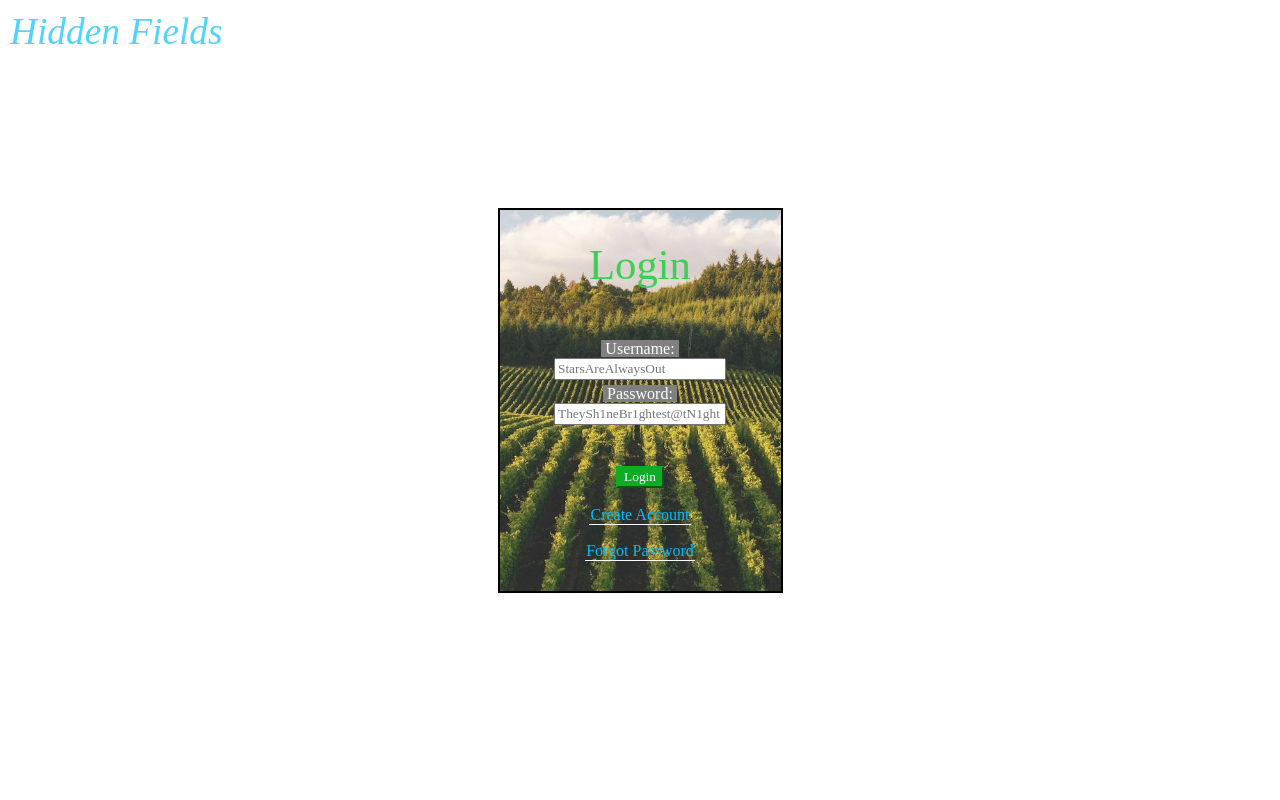
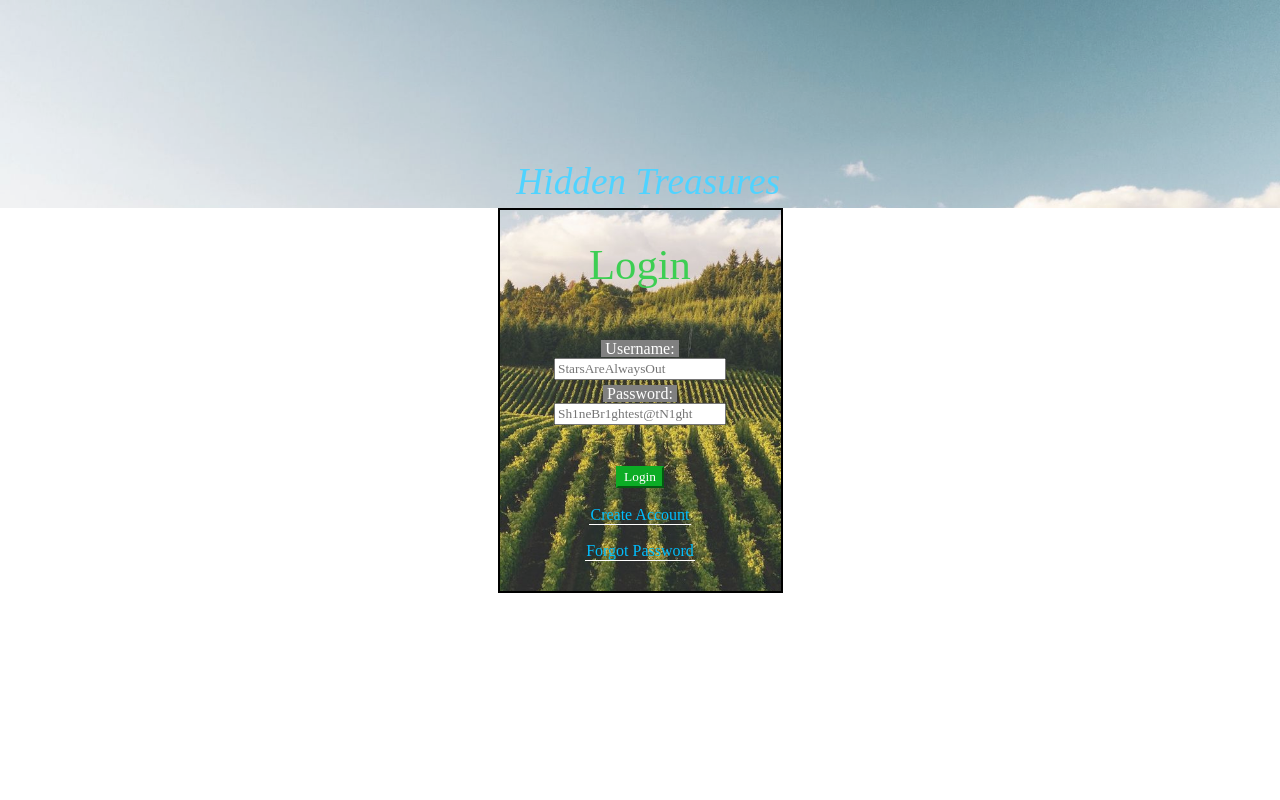
Before and after one commit to paulmeddaugh/Hidden-Treasures, a PHP site: page / in a window 1280 px wide. Run offline with PHP 8.4, Linux system fonts and the light colour scheme.

Commit message:
Changed website title to 'Hidden Treasures'

```diff
--- a/index.html
+++ b/index.html
@@ -3,29 +3,28 @@
     <head>
         <meta charset = "utf-8" />
         <meta name="viewport" content="width=device-width, initial-scale=1">
-        <title> Hidden Fields </title>
+        <title> Hidden Treasures </title>
         <link rel="stylesheet" href="./styles/Login.css">
+        <link rel="icon" href="./resources/icon.png">
         <script src="./scripts/Login.js"></script>
         <script src="./scripts/header.js"></script>
     </head>
   <body>
-    <div class="title">Hidden Fields</div>
     <div id="left"></div>
     <div id="top"></div>
-    <main onmouseenter="mouseEnterMain()" onmouseleave="mouseLeaveMain()">
+    <main onmouseenter="mouseHoverMain(event)" onmouseleave="mouseHoverMain(event)">
+      <h1 class="title">Hidden Treasures</h1>
       <div>
         <h1> Login </h1>
         <br />
-        <form onsubmit = "return chkIfAllFieldsEntered(event)">
+        <form onsubmit="return chkIfAllFieldsEntered(event)">
           <div class = "inputRow">
             <label> &nbsp;Username:&nbsp; </label>
-            <input type = "text" id = "Username" class = "text" placeholder="StarsAreAlwaysOut"
-            onmouseenter="mouseEnterInput()" onmouseleave="mouseLeaveInput()"/>
+            <input type="text" id="Username" name="username" class="text" placeholder="StarsAreAlwaysOut"/>
           </div>
           <div class = "inputRow">
             <label> &nbsp;Password:&nbsp; </label>
-            <input type = "password" id = "Password" class = "text" placeholder="TheySh1neBr1ghtest@tN1ght"
-            onmouseenter="mouseEnterInput()" onmouseleave="mouseLeaveInput()"/>
+            <input type="password" id="Password" name="password" class="text" placeholder="Sh1neBr1ghtest@tN1ght"/>
           </div>
           <br />
           <br />
--- a/pages/AccountInformation.html
+++ b/pages/AccountInformation.html
@@ -2,11 +2,12 @@
 <html lang = "en">
 	<head>
 		<meta charset = "utf-8" />
-		<title> Hidden Fields - Account Information </title>
+		<title> Hidden Treasures - Account Information </title>
 		<meta name="viewport" content="width=device-width, initial-scale=1">
 		<link rel="stylesheet" href="../styles/menu.css">
 		<script src="../scripts/header.js"></script>
 		<script src="../scripts/infoBox.js"></script>
+		<link rel="icon" href="./resources/icon.png">
 		<link rel="stylesheet" href="../styles/AccountInformation.css">
 		<script src = "../scripts/AccountInformation.js"></script>
 	</head>
--- a/pages/SomethingToSell.html
+++ b/pages/SomethingToSell.html
@@ -1,11 +1,12 @@
 <!DOCTYPE html>
 <html lang = "en">
 	<head>
-		<title> Hidden Fields - Sell Something </title>
 		<meta charset = "utf-8" content-type="utf-8" />
+		<title> Hidden Treasures - Sell Something </title>
 		<meta name="viewport" content="width=device-width, initial-scale=1">
 		<link rel="stylesheet" href="../styles/SomethingToSell.css">
 		<link rel="stylesheet" href="../styles/menu.css">
+		<link rel="icon" href="./resources/icon.png">
 		<script src="../scripts/header.js"></script>
 		<script src="../scripts/infoBox.js"></script>
 		<script src = "../scripts/SomethingToSell.js"></script>
--- a/pages/addInventory.html
+++ b/pages/addInventory.html
@@ -3,9 +3,10 @@
 	<head>
 		<meta charset = "utf-8" />
 		<meta name="viewport" content="width=device-width, initial-scale=1">
-		<title> Hidden Fields - Add Inventory </title>
+		<title> Hidden Treasures - Add Inventory </title>
 		<link rel="stylesheet" href="../styles/menu.css">
 		<link rel="stylesheet" href="../styles/addToInventory.css">
+		<link rel="icon" href="./resources/icon.png">
 		<script src="../scripts/header.js"></script>
 		<script src="../scripts/infoBox.js"></script>
 		<script src="../scripts/addInventory.js"></script>
--- a/pages/createUser.html
+++ b/pages/createUser.html
@@ -8,8 +8,9 @@
 	<head>
 		<meta charset = "utf-8" />
 		<meta name="viewport" content="width=device-width, initial-scale=1">
-		<title> Hidden Fields - Create User </title>
+		<title> Hidden Treasures - Create User </title>
 		<link rel="stylesheet" href="../styles/createUser.css">
+		<link rel="icon" href="./resources/icon.png">
 		<script src="../scripts/createUser.js"></script>
 		<script src="../scripts/header.js"></script>
 	</head>
--- a/pages/exchange.html
+++ b/pages/exchange.html
@@ -3,10 +3,11 @@
 <html lang = "en">
 <head>
 	<meta charset = "utf-8" />
-	<title> Hidden Fields - Exchange </title>
+	<title> Hidden Treasures - Exchange </title>
 	<meta name="viewport" content="width=device-width, initial-scale=1">
 	<link rel="stylesheet" href="../styles/menu.css">
 	<link rel="stylesheet" href="../styles/exchange.css">
+	<link rel="icon" href="./resources/icon.png">
 	<script src="../scripts/header.js"></script>
 	<script src="../scripts/infoBox.js"></script>
 	<script src="../scripts/exchange.js"></script>
--- a/pages/remind.html
+++ b/pages/remind.html
@@ -7,9 +7,10 @@
 <html lang = "en">
 	<head>
 		<meta charset = "utf-8" />
-		<title> Hidden Fields - Remind </title>
+		<title> Hidden Treasures - Remind </title>
 		<meta name="viewport" content="width=device-width, initial-scale=1">
 		<link rel="stylesheet" href="../styles/remind.css">
+		<link rel="icon" href="./resources/icon.png">
 		<script type = "text/javascript" src="../scripts/remind.js"></script>
 	</head>
 	<body>
--- a/pages/userBalance.html
+++ b/pages/userBalance.html
@@ -8,9 +8,10 @@
 	<head>
 		<meta charset = "utf-8" />
 		<meta name="viewport" content="width=device-width, initial-scale=1">
-		<title> Hidden Fields - Add to Balance </title>
+		<title> Hidden Treasures - Add to Balance </title>
 		<link rel="stylesheet" href="../styles/menu.css">
 		<link rel="stylesheet" href="../styles/userBalance.css">
+		<link rel="icon" href="./resources/icon.png">
 		<script src="../scripts/userBalance.js"></script>
 	</head>
 	<body onload = "displayUser()">
--- a/php/Login.php
+++ b/php/Login.php
@@ -17,7 +17,7 @@
 
 	if (!$result) {
 		print "Error - the query could not be executed" .
-		mysqli_error();
+		mysqli_error($db);
 		exit;
 	}
 
--- a/scripts/Login.js
+++ b/scripts/Login.js
@@ -7,24 +7,23 @@ function chkIfAllFieldsEntered(event) {
 	if (username.value == "" || password.value == "") {
 		if (username.value == "" && password.value == "") {
 			alert("Please enter both your username and password.");
+			return false;
 		} else if (username.value != "" && password.value == "") {
 			alert("Please enter your password.");
 			password.focus();
-			password.select();
+			return false;
 		} else if (username.value == "" && password.value != "") {
 			alert("Please enter your username.");
 			username.focus();
-			username.select();
+			return false;
 		}
 	} else {
 		//database query
 		var xhr = new XMLHttpRequest();
-		xhr.onreadystatechange = function () {
-			if (xhr.readyState == 4 && xhr.status == 200) {
-			var result = xhr.responseText;
-			var jsonData = JSON.parse(result);
-
-			var rowCount = jsonData.length;
+		xhr.onload = function () {
+			let result = xhr.responseText;
+			let jsonData = JSON.parse(result);
+			let rowCount = jsonData.length;
 
 			if (rowCount > 0) {
 				for (var i = 0; i < rowCount; i++) {
@@ -37,41 +36,41 @@ function chkIfAllFieldsEntered(event) {
 					sessionStorage.setItem('username', rowdata.username);
 					sessionStorage.setItem('nameu', rowdata.nameu);
 					sessionStorage.setItem('balance', rowdata.balance);
-						window.open("./pages/exchange.html", '_self');
+					window.location.href = "./pages/exchange.html";
 				} else {
 					alert("Invalid username/password.");
+				}
+			}
+		}
+		xhr.open("GET", "./php/Login.php?username=" + username.value + "&password="+ password.value, true);
+		xhr.send();
 		return false;
 	}
 }
-			}
-		}
-		xhr.open("GET", "./php/Login.php?username=" + username.value + "&password="+ password.value);//
-		xhr.send();
-	}
+
+/** Script for difficult styling when hovering in main.
+ *
+ * @param e A mouse event of either type 'mouseenter' or 'mouseleave'
+*/
+function mouseHoverMain(e) {
+	const entering = (e.type == 'mouseenter') ? true : false;
+
+	 // Div's covering background image
+	for (let s of ['top', 'left', 'bottom', 'right']) {
+		if (entering) document.getElementById(s).style.opacity = 0;
+		else document.getElementById(s).style.removeProperty('opacity');
 	}
 
-function mouseEnterMain() {
-	for (let s of ['top', 'left', 'bottom', 'right']) {
-		document.getElementById(s).style.visibility = 'hidden';
-	}
-	document.getElementsByTagName('main')[0].style.border = '2px solid transparent';
-}
+	// 'main' tag styling
+	const main = document.getElementsByTagName('main')[0];
+	main.style.border = '2px solid ' + ((entering) ? 'transparent' : 'black');
 
-function mouseLeaveMain() {
-	for (let s of ['top', 'left', 'bottom', 'right']) {
-		document.getElementById(s).style.visibility = 'visible';
-	}
-
-	document.getElementsByTagName('main')[0].style.border = '2px solid black';
-}
-
-function mouseEnterInput () {
-	mouseLeaveMain();
-	document.getElementsByTagName("body")[0].style.gridTemplateColumns = 'auto 100% auto';
-}
-function mouseLeaveInput () {
-	mouseEnterMain();
-	document.getElementsByTagName("body")[0].style.gridTemplateColumns = 'auto 300px auto';
+	// Title
+	const title = document.getElementsByClassName('title')[0];
+	title.style.color = (entering) ? 'rgb(156 230 255)' : '#50d3ff';
+	title.style.bottom = (entering) ? 'unset' : '100%';
+	title.style.top = (entering) ? -main.getBoundingClientRect().top + 'px' : '-55px';
+	title.style.padding = (entering) ? '-10px' : '0px';
 }
 
 function mouseEnterSubmit () {
--- a/scripts/header.js
+++ b/scripts/header.js
@@ -36,7 +36,7 @@ headerTemplate.innerHTML = `
   </style>
 
   <div class="header">
- 		<a class = "siteTitle" href="../index.html"> Hidden Fields </a>
+ 		<a class = "siteTitle" href="../index.html"> Hidden Treasures </a>
 		<div>
 			<a href="addInventory.html">Add Something</a>
 			<a href="SomethingToSell.html">Sell Something</a>
--- a/styles/Login.css
+++ b/styles/Login.css
@@ -21,6 +21,7 @@ main {
 	background: var(--background-main);
 	box-sizing: border-box;
 	border: 2px solid black;
+	position: relative;
 }
 
 div {
@@ -50,7 +51,7 @@ input.text {
 
 input[type="submit"] {
 	font-family: Corbel Light;
-	background-color: #0CAC25; /* mediumspringgreen */
+	background-color: #0CAC25;
    	color: white;
 	border-color: #0CAC25;
     font-style: bold;
@@ -68,23 +69,43 @@ a {
 /* divs that cover the background image in the remaining space other than <main> */
 #top, #right, #bottom, #left {
 	background-color: white;
+	transition: .35s ease-in-out;
+	pointer-events: auto;
 }
 #left {
-	grid-row-start: 1;
-	grid-row-end: 4;
+	grid-row-start: 2;
+	grid-row-end: 3;
 }
 #top {
-	grid-column-start: 2;
+	grid-column-start: 1;
 	grid-column-end: 4;
 }
 #bottom {
-	grid-column-start: 2;
+	grid-column-start: 1;
 	grid-column-end: 4;
 }
+
+body:hover > div { /* Selects #top, #left, #bottom, #right when hovering any of them */
+	opacity: 0;
+}
+
+body:hover > div:not(:hover) { /* Selects #top, #left, #bottom, #right div not being hovered */
+	opacity: 1;
+}
+
+main:hover {
+	border: 2px solid transparent;
+}
+
 .title { /* Hidden Fields Title */
+	pointer-events: none;
 	position: absolute;
-	padding: 10px;
-	top: 0%;
-	font: italic 28pt Corbel Light;
+	bottom: 100%;
+	top: -55px;
+	left: 6%;
+	font: italic 28pt Corbel;
 	color: #50d3ff;
+	margin: 5px 0px;
+	transition: .7s ease;
+	z-index: 2;
 }
```
Also changed, not shown: scripts/AccountInformation.js (+4 -7 lines), scripts/addInventory.js (+18 -32 lines), README.md (added), resources/icon.png (added), resources/treasure-chest.jpg (added). Lines whose indentation alone changed are shown as unchanged.
